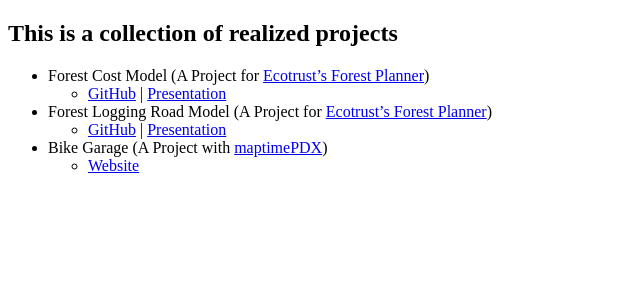
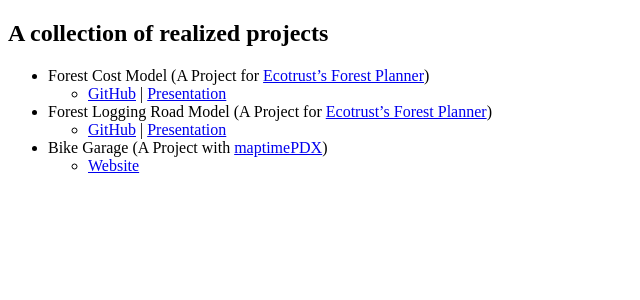
Before and after one commit to ustroetz/ustroetz.github.io, a Jekyll site: the page built from index.md, in a window 1280 px wide. Shown: the top 300 px of the page, without its empty margins (0-640 px from the left). Built offline with Jekyll 4.4.1, drawn with Linux system fonts in a browser that asks for light colours; Markdown is read by kramdown in place of the engine named in the settings.

Commit message:
Updated index.md

```diff
--- a/index.md
+++ b/index.md
@@ -4,9 +4,7 @@ layout: default
 published: true
 ---
 
-
-
-## This is a collection of realized projects
+## A collection of realized projects
 
 - Forest Cost Model (A Project for [Ecotrust's Forest Planner](http://stage.forestplanner.ecotrust.org))
 	- [GitHub](https://github.com/ustroetz/cost_model) | [Presentation](http://ustroetz.github.io/CostModel/brownbag.pptx)
```
